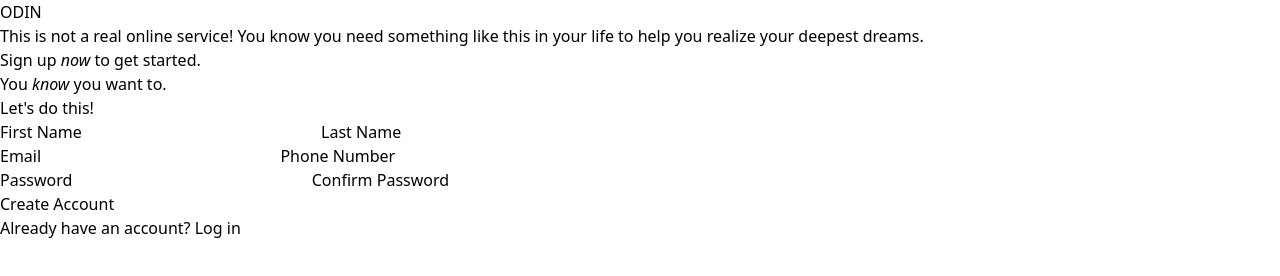
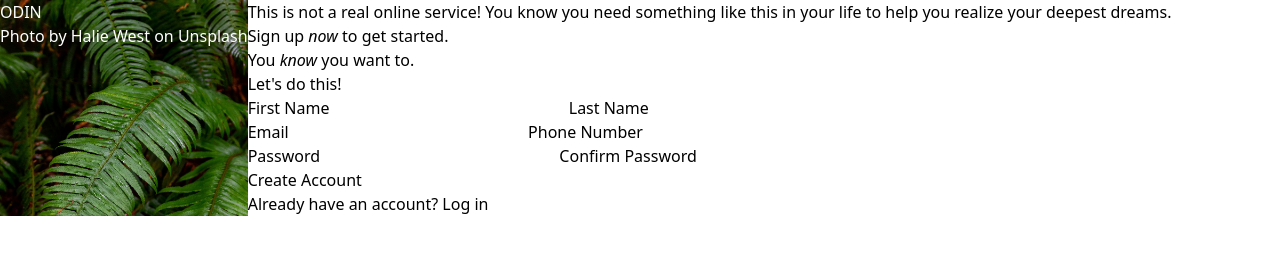
Before and after one commit to mateusmeloxyz/sign-up-form, a website: page src/index.html in a window 1280 px wide. Drawn offline with Linux system fonts and the light colour scheme.

Commit message:
Create sign up backgroudn div

```diff
--- a/src/index.html
+++ b/src/index.html
@@ -1,5 +1,5 @@
 <!DOCTYPE html>
-<html lang="en">
+<html lang="en" class="h-full">
 
 <head>
   <meta charset="UTF-8" />
@@ -9,10 +9,12 @@
   <title>Sign-up form</title>
 </head>
 
-<body>
-  <div>
-    <div>
+<body class="h-full">
+  <div class="flex flex-row">
+    <div class="flex flex-col bg-cover text-white" style="background-image: url('../img/leaves.avif')">
       <h1>ODIN</h1>
+
+      <p>Photo by <a href="">Halie West</a> on <a href="">Unsplash</a></p>
     </div>
 
     <div>
```
Also changed, not shown: src/output.css.
